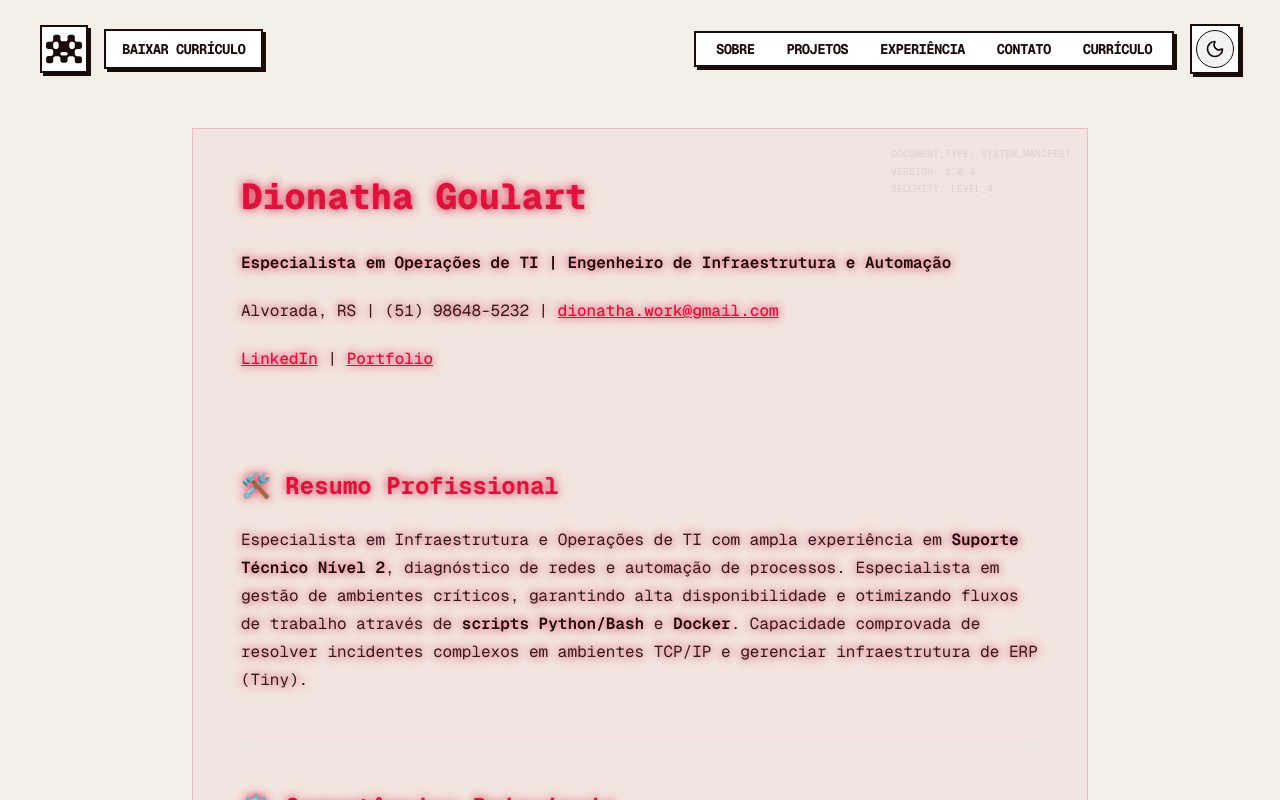
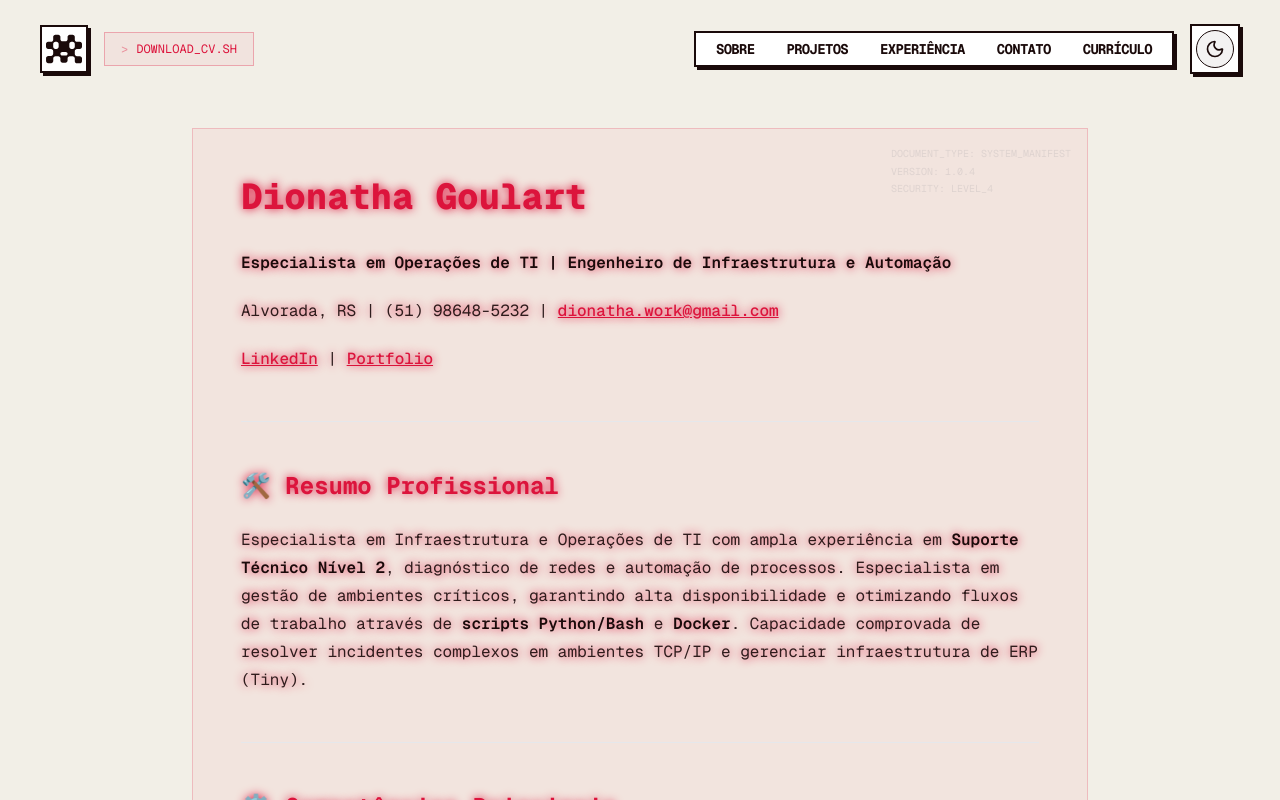
Before and after one commit to DionathaGoulart/Portfolio, a Next.js app: page /ti/cv in a window 1280 px wide. Shown: the top 800 px of the page. Built offline with nearby package versions, Linux system fonts and the light colour scheme.

Commit message:
style(shared): update PrintButton to a more terminal-like aesthetic

```diff
--- a/src/components/shared/PrintButton.tsx
+++ b/src/components/shared/PrintButton.tsx
@@ -31,7 +31,9 @@ export function PrintButton({
 
       const opt = {
         margin: [15, 15] as [number, number],
-        filename: isTi ? "cv-ti-dionatha-goulart.pdf" : "cv-dev-dionatha-goulart.pdf",
+        filename: isTi
+          ? "cv-ti-dionatha-goulart.pdf"
+          : "cv-dev-dionatha-goulart.pdf",
         image: { type: "jpeg", quality: 0.98 } as const,
         html2canvas: { scale: 2, useCORS: true, letterRendering: true },
         jsPDF: { unit: "mm", format: "a4", orientation: "portrait" } as const,
@@ -51,17 +53,20 @@ export function PrintButton({
         onClick={handleDownload}
         disabled={isGenerating}
         className={cn(
-          "uppercase tracking-tighter transition-all duration-200 disabled:opacity-50 cursor-pointer",
-          !isTi
-            ? "retro-border bg-card px-4 py-2 retro-shadow-sm font-bold text-sm hover:bg-accent hover:text-white"
-            : "border border-accent/40 bg-accent/10 text-accent px-4 py-2 rounded hover:bg-accent hover:text-white font-black tracking-widest text-sm",
+          "uppercase font-mono transition-all duration-200 disabled:opacity-50 cursor-pointer",
+          "border border-accent/30 bg-accent/5 px-3 py-1.5 md:px-4 md:py-2 text-accent hover:bg-accent hover:text-white text-[10px] md:text-xs flex items-center gap-2 group",
         )}
       >
-        {isGenerating
-          ? "Gerando..."
-          : !isTi
-            ? "Baixar Currículo"
-            : "[Baixar_CV]"}
+        {isGenerating ? (
+          <span className="animate-pulse">_EXECUTING...</span>
+        ) : (
+          <>
+            <span className="opacity-40 group-hover:opacity-100">{">"}</span>
+            <span>
+              {persona === "DEV" ? "DOWNLOAD_CV.SH" : "[GET_CV.BIN]"}
+            </span>
+          </>
+        )}
       </button>
 
       {/* Hidden element for PDF generation - Styled Traditionally */}
```
